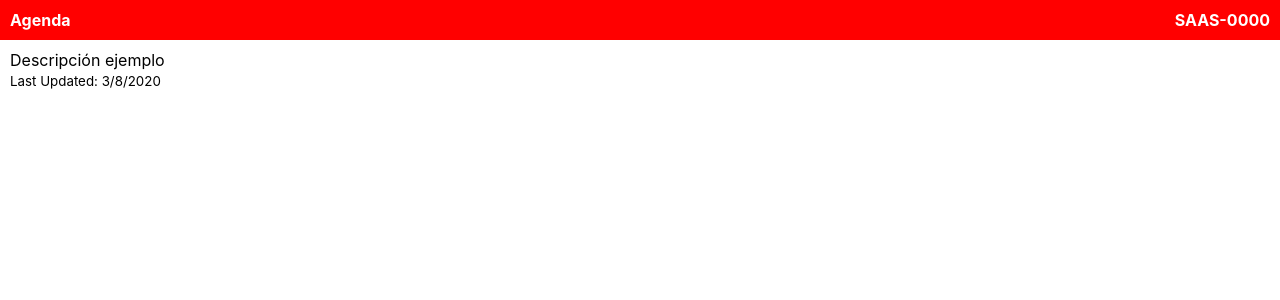
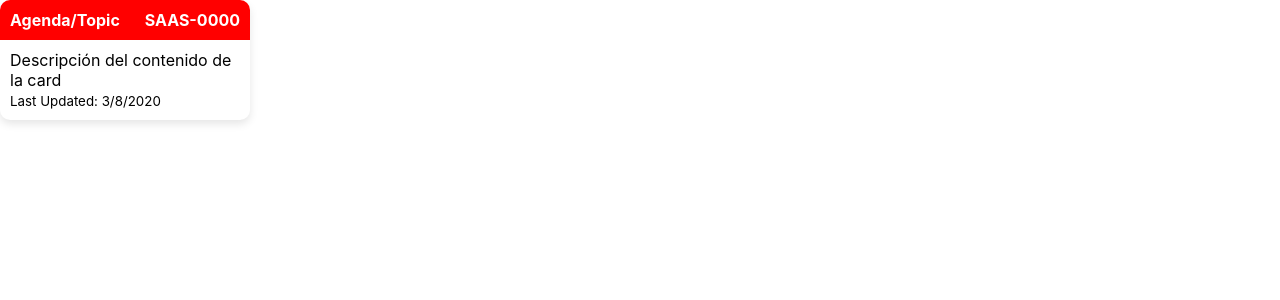
Before and after one commit to Yamil-28/2-parcial-prueba, a React (Create React App) app: page / in a window 1280 px wide. Shown: the top 300 px of the page. Built offline with nearby package versions, Linux system fonts and the light colour scheme.

Commit message:
creacion de 1 organismo

```diff
--- a/src/App.js
+++ b/src/App.js
@@ -1,13 +1,7 @@
-import CardHeader from "./components/moleculas/CardHeader";
-import CardBody from "./components/moleculas/CardBody";
+import Card from "./components/organismos/Card";
 
 function App() {
-  return (
-    <>
-      <CardHeader title="Agenda" code="SAAS-0000" color="red" />
-      <CardBody description="Descripción ejemplo" date="3/8/2020" />
-    </>
-  );
+  return <Card />;
 }
 
 export default App;
--- /dev/null
+++ b/src/components/organismos/Card.css
@@ -0,0 +1,7 @@
+.card {
+  width: 250px;
+  border-radius: 10px;
+  overflow: hidden;
+  box-shadow: 0 4px 8px rgba(0,0,0,0.1);
+  background: white;
+}
--- /dev/null
+++ b/src/components/organismos/Card.jsx
@@ -0,0 +1,17 @@
+import "./Card.css";
+import CardHeader from "../moleculas/CardHeader";
+import CardBody from "../moleculas/CardBody";
+
+function Card() {
+  return (
+    <div className="card">
+      <CardHeader title="Agenda/Topic" code="SAAS-0000" color="red" />
+      <CardBody
+        description="Descripción del contenido de la card"
+        date="3/8/2020"
+      />
+    </div>
+  );
+}
+
+export default Card;
```
